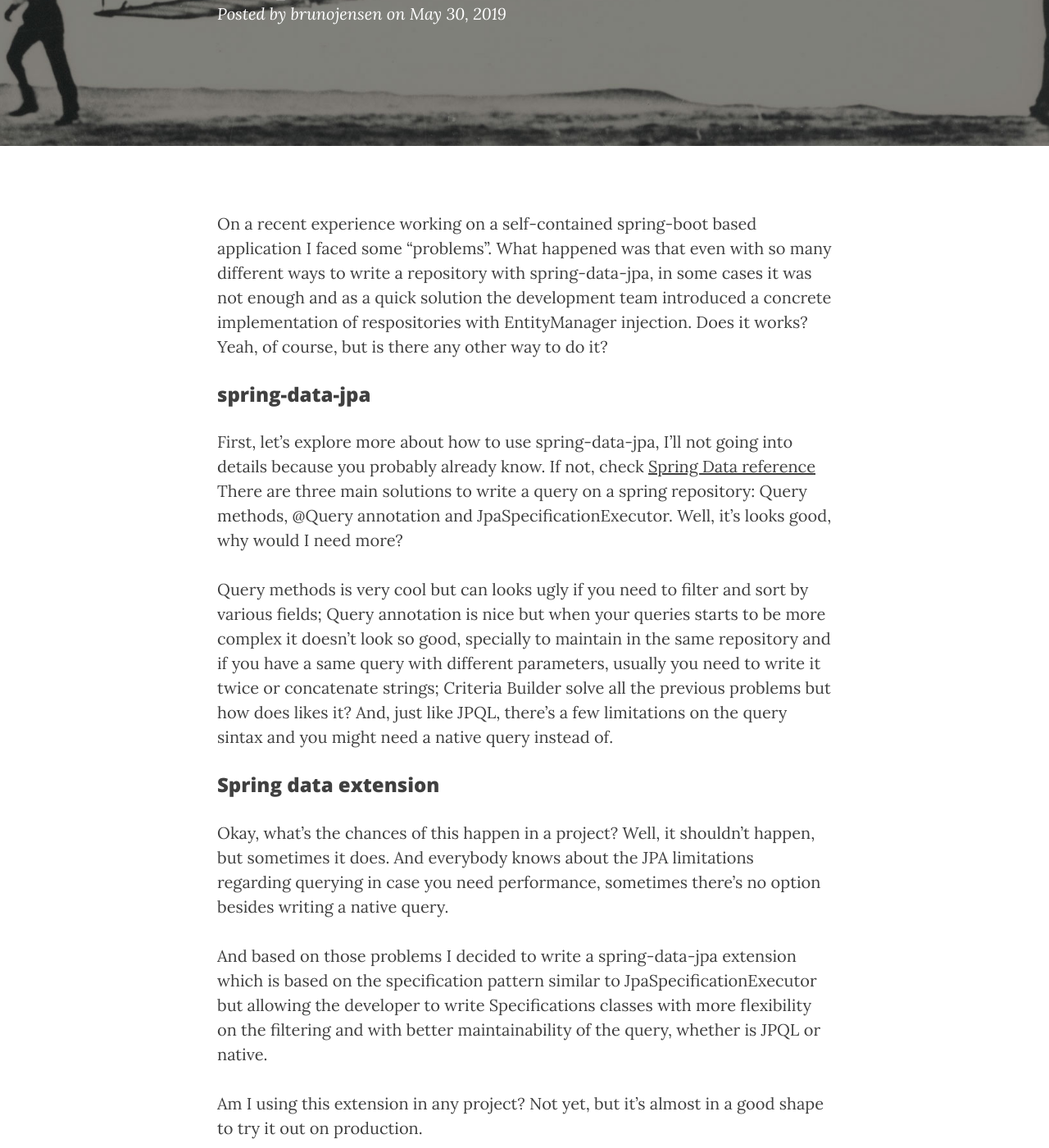
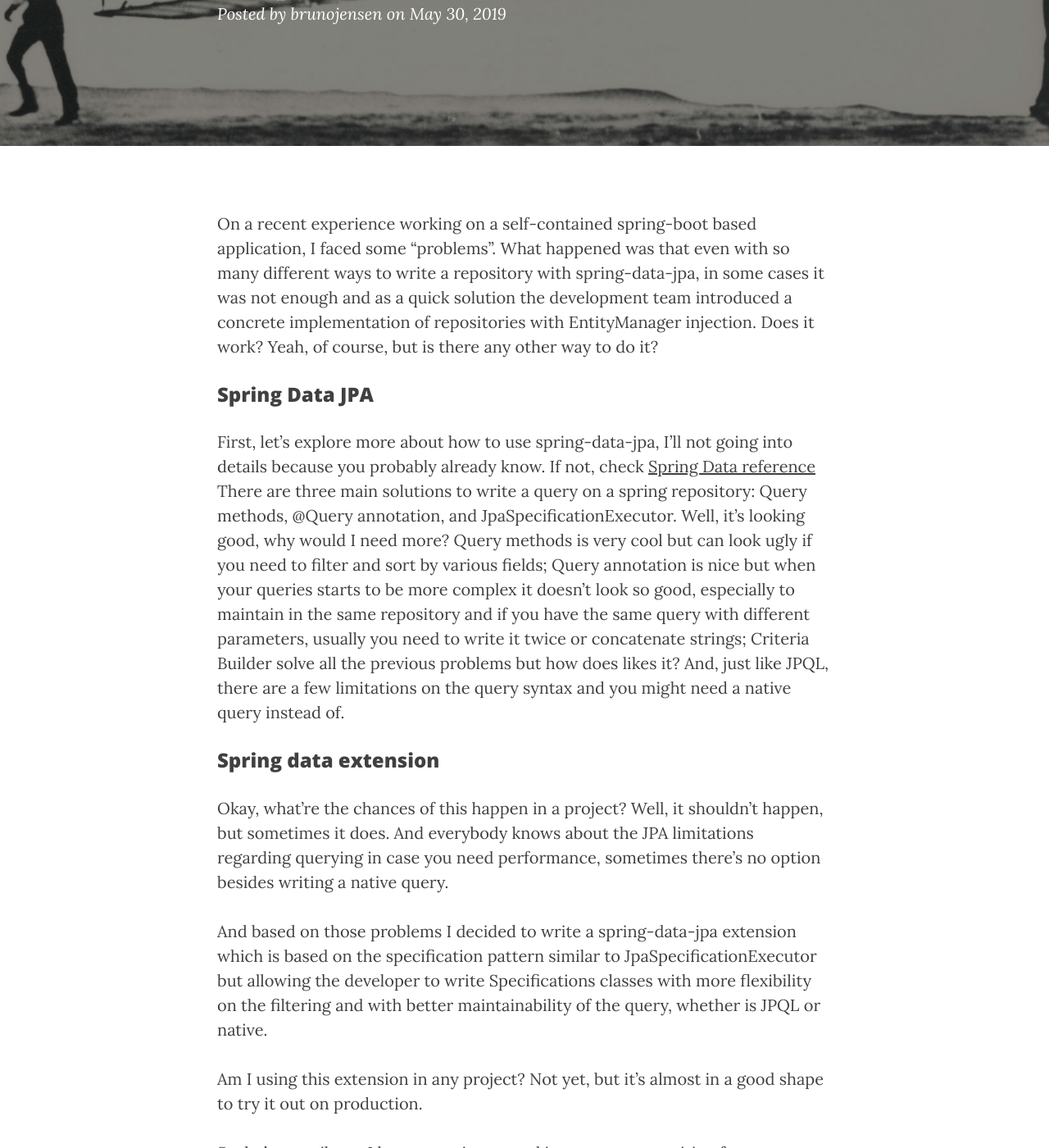
Before and after one commit to the-unknown-developer-podcast/the-unknown-developer-podcast.github.com, a Jekyll site: the page built from _posts/2019-05-29-spring-data-jpa-repository.markdown, in a window 1280 px wide and 1400 px high, scrolled down 295 px. Shown: the whole window at 82% size. Built offline with Jekyll 4.4.1, drawn with Linux system fonts in a browser that asks for light colours; nearby versions of some CDN libraries.

Commit message:
Update 2019-05-29-spring-data-jpa-repository.markdown

```diff
--- a/_posts/2019-05-29-spring-data-jpa-repository.markdown
+++ b/_posts/2019-05-29-spring-data-jpa-repository.markdown
@@ -5,17 +5,17 @@ date: "2019-05-30 23:22:25"
 author: brunojensen
 header-img: img/post-bg-02.jpg
 ---
-On a recent experience working on a self-contained spring-boot based application I faced some “problems”. What happened was that even with so many different ways to write a repository with spring-data-jpa, in some cases it was not enough and as a quick solution the development team introduced a concrete implementation of respositories with EntityManager injection. Does it works? Yeah, of course, but is there any other way to do it?
-<h3>spring-data-jpa</h3>
-First, let’s explore more about how to use spring-data-jpa, I'll not going into details because you probably already know. If not, check [Spring Data reference](https://docs.spring.io/spring-data/jpa/docs/2.1.8.RELEASE/reference/html)
-There are  three main solutions to write a query on a spring repository: Query methods, @Query annotation and JpaSpecificationExecutor.
-Well, it’s looks good, why would I need more?
 
-Query methods is very cool but can looks ugly if you need to filter and sort by various fields; Query annotation is nice but when your queries starts to be more complex it doesn’t look so good, specially to maintain in the same repository and if you have a same query with different parameters, usually you need to write it twice or concatenate strings; Criteria Builder solve all the previous problems but how does likes it? And, just like JPQL, there’s a few limitations on the query sintax and you might need a native query instead of.
+On a recent experience working on a self-contained spring-boot based application, I faced some “problems”. What happened was that even with so many different ways to write a repository with spring-data-jpa, in some cases it was not enough and as a quick solution the development team introduced a concrete implementation of repositories with EntityManager injection. Does it work? Yeah, of course, but is there any other way to do it?
 
-<h3>Spring data extension</h3>
+### Spring Data JPA
 
-Okay, what’s the chances of this happen in a project? Well, it shouldn’t happen, but sometimes it does. And everybody knows about the JPA limitations regarding querying in case you need performance, sometimes there’s no option besides writing a native query.
+First, let’s explore more about how to use spring-data-jpa, I'll not going into details because you probably already know. If not, check [Spring Data reference](https://docs.spring.io/spring-data/jpa/docs/2.1.8.RELEASE/reference/html) There are three main solutions to write a query on a spring repository: Query methods, @Query annotation, and JpaSpecificationExecutor. Well, it’s looking good, why would I need more?
+Query methods is very cool but can look ugly if you need to filter and sort by various fields; Query annotation is nice but when your queries starts to be more complex it doesn’t look so good, especially to maintain in the same repository and if you have the same query with different parameters, usually you need to write it twice or concatenate strings; Criteria Builder solve all the previous problems but how does likes it? And, just like JPQL, there are a few limitations on the query syntax and you might need a native query instead of.
+
+### Spring data extension
+
+Okay, what're the chances of this happen in a project? Well, it shouldn’t happen, but sometimes it does. And everybody knows about the JPA limitations regarding querying in case you need performance, sometimes there’s no option besides writing a native query.
 
 And based on those problems I decided to write a spring-data-jpa extension which is based on the specification pattern similar to JpaSpecificationExecutor but allowing the developer to write Specifications classes with more flexibility on the filtering and with better maintainability of the query, whether is JPQL or native.
 
```
